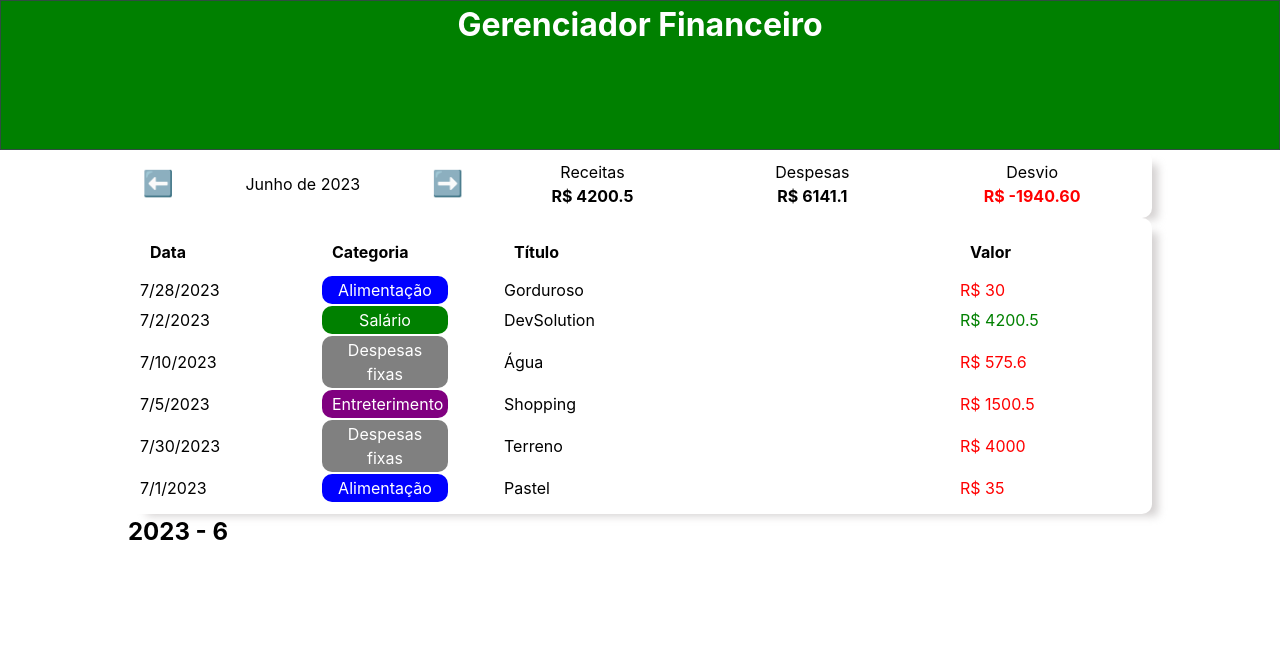
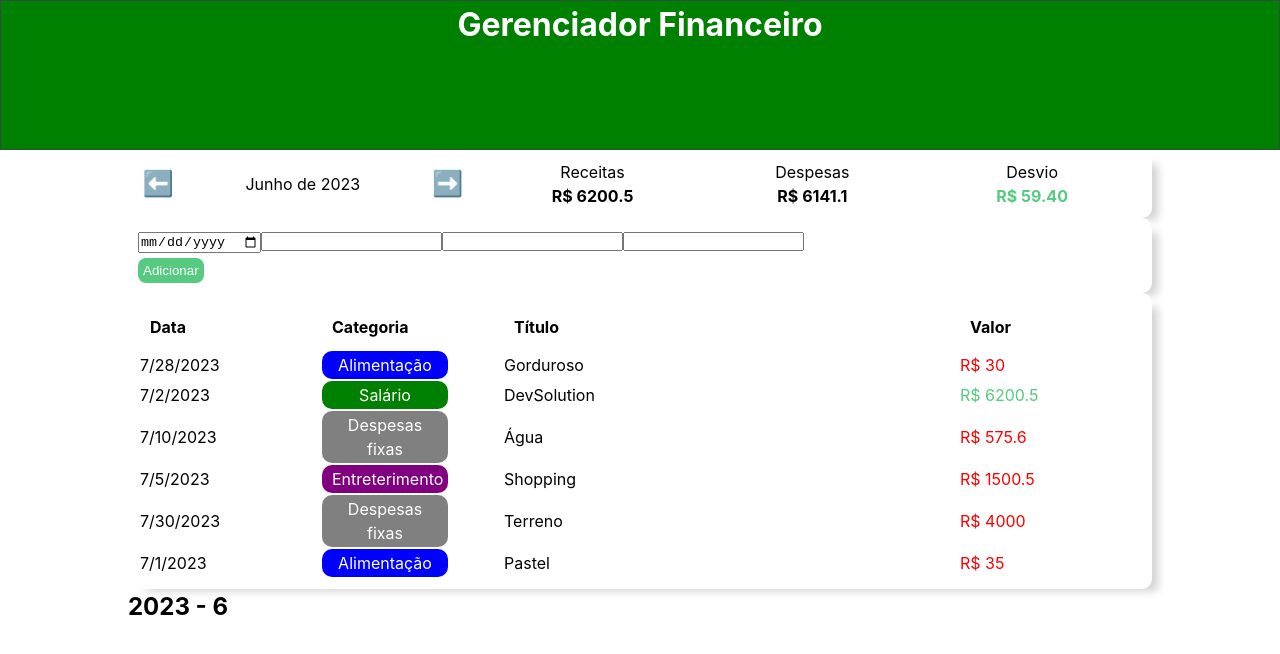
Before and after one commit to Alexsandro-souza/gerenciador_de_despesas, a React (Vite) app: page / in a window 1280 px wide. Shown: the top 654 px of the page. Built offline with nearby package versions, Linux system fonts and the light colour scheme.

Commit message:
Feat: adicionando novos valores à lista

```diff
--- a/src/App.tsx
+++ b/src/App.tsx
@@ -8,6 +8,7 @@ import {typesItem} from './data/tipagem/typesItem';
 import {getCurrentMonth, filterListOfMonth} from './helpers/dateFilter';
 import { Table } from './components/table/table';
 import { AreaInfo } from './components/info/AreaInfo';
+import {InputForm} from './components/input/InputForm';
 
  const App = () =>{
   const [itemsList, setItemsList] = useState(items);
@@ -46,6 +47,10 @@ import { AreaInfo } from './components/info/AreaInfo';
 
   }
 
+  const handleList = (newItem: typesItem) => {
+    setItemsList(prevList =>[...prevList, newItem]);
+  };
+
   return(
     <>
       <A.Container/>
@@ -61,7 +66,7 @@ import { AreaInfo } from './components/info/AreaInfo';
           />
 
 
-          {/*inserções*/}
+          <InputForm addInList={handleList}/>
 
 
           <Table list={filterItemsList}/>
--- a/src/components/info/AreaInfo.tsx
+++ b/src/components/info/AreaInfo.tsx
@@ -39,7 +39,7 @@ export const AreaInfo = ({filterDate, onMonthChange, revenues, expenses}:props)
                     <Resume title={'Receitas'} value={revenues}/>
                     <Resume title={'Despesas'} value={expenses}/>
                     <Resume title={'Desvio'} value={(revenues - expenses).toFixed(2)}
-                    color={(revenues - expenses).toFixed(2) < 0 ? "red": "#55ca80"}/>
+                    color={((revenues - expenses).toFixed(2)) < 0 ? "red": "#55ca80"}/>
             </A.resumeInfo>
 
 
--- /dev/null
+++ b/src/components/input/InputForm.tsx
@@ -0,0 +1,33 @@
+import React from 'react';
+import * as A from './InputFormStyle';
+import {typesItem} from '../../data/tipagem/typesItem';
+
+type props={
+    addInList : (newItem : typesItem) => void;
+}
+export const InputForm = ({addInList}:props)=>{
+    const handleAdd = ()=>{
+        addInList({
+            date: new Date(2023, 6, 6),
+            category : 'food',
+            title : 'Gorduroso',
+            value : 30.00
+        })
+    }
+    return(
+        <>
+            <A.container>
+                <form>
+                    <input type='date'/>
+                    <input type='text'/>
+                    <input type='text'/>
+                    <input type='text'/>
+
+                </form>
+                <A.buttom onClick={handleAdd}>Adicionar</A.buttom>
+            </A.container>
+        </>
+    )
+
+
+}
--- /dev/null
+++ b/src/components/input/InputFormStyle.ts
@@ -0,0 +1,30 @@
+import styled from 'styled-components';
+
+
+export const container = styled.div`
+    width: 100%;
+    padding: 10px;
+    background-color: white;
+    border-radius: 10px;
+    box-shadow: 12px 8px 8px -6px rgba(168,162,162,0.49);
+    -webkit-box-shadow: 12px 8px 8px -6px rgba(168,162,162,0.49);
+    -moz-box-shadow: 12px 8px 8px -6px rgba(168,162,162,0.49);
+
+`;
+
+export const buttom = styled.button`
+    background-color: #55ca80;
+    color: white;
+    border-radius: 8px;
+    border: none;
+    padding: 5px;
+    cursor: pointer;
+    margin-top: 5px;
+
+`
+
+export const inputDate = styled.input`
+
+
+
+`
--- a/src/components/table/item/tableItem.tsx
+++ b/src/components/table/item/tableItem.tsx
@@ -20,7 +20,7 @@ return(
         </A.tableCollumn>
         <A.tableCollumn>{item.title}</A.tableCollumn>
         <A.tableCollumn>
-            <A.value color={category[item.category].expense ? 'red' : 'green'}>
+            <A.value color={category[item.category].expense ? 'red' : '#55ca80'}>
                 R$ {item.value}
             </A.value>
         </A.tableCollumn>
--- a/src/data/items.tsx
+++ b/src/data/items.tsx
@@ -4,7 +4,7 @@ import {typesItem} from './tipagem/typesItem';
 export const items : typesItem[] = [
     {date : new Date(2023, 6, 28), category : 'food', title : 'Gorduroso', value : 30.00},
     {date : new Date(2023, 4, 8), category : 'food', title : 'Gorduroso', value : 60.00},
-    {date : new Date(2023, 6, 2), category : 'salary', title : 'DevSolution', value : 4200.50},
+    {date : new Date(2023, 6, 2), category : 'salary', title : 'DevSolution', value : 6200.50},
     {date : new Date(2022, 4, 20), category : 'food', title : 'Girafas', value : 50.00},
     {date : new Date(2023, 6, 10), category : 'fixed', title : 'Água', value : 575.60},
     {date : new Date(2023, 6, 5), category : 'entertainment', title : 'Shopping', value : 1500.50},
```
